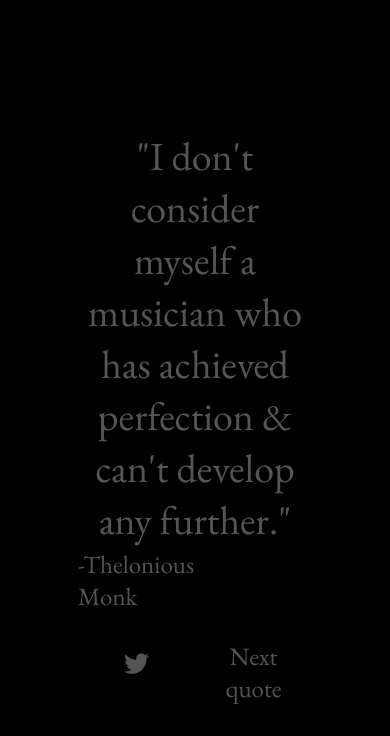
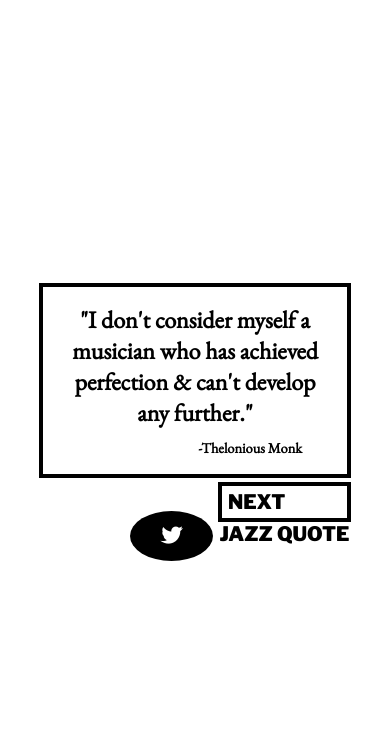
Before and after one commit to rulamon/fcc-random-quote-machine, a plain HTML site: page public/index.html in a window 390 px wide. Drawn offline with nearby package versions, Linux system fonts and the light colour scheme.

Commit message:
finished

```diff
--- a/public/index.html
+++ b/public/index.html
@@ -4,23 +4,24 @@
 	<title>Random Jazz Quote Machine</title>
 	<script src="https://ajax.googleapis.com/ajax/libs/jquery/3.3.1/jquery.min.js"></script>
 	<script src="script.js"></script>
-	<link href="https://fonts.googleapis.com/css?family=EB+Garamond" rel="stylesheet">
+	<link href="https://fonts.googleapis.com/css?family=EB+Garamond|Libre+Franklin:900" rel="stylesheet">
 	<link rel="stylesheet" type="text/css" href="../css/style.css">
 	<link rel="stylesheet" href="https://use.fontawesome.com/releases/v5.6.3/css/all.css" integrity="sha384-UHRtZLI+pbxtHCWp1t77Bi1L4ZtiqrqD80Kn4Z8NTSRyMA2Fd33n5dQ8lWUE00s/" crossorigin="anonymous">
 	<meta name="viewport" content="width=device-width, initial-scale=1.0">
 </head>
 <body>
-	<div id="main-flex-wrapper">
-		<div id="quote-box">
-			<div id="text-flex-container">
+	<div class="flex-parent-center" id="wrapper">
+		<div class="flex-parent-center" id="quote-box">
+			<div class="flex-parent-center" id="quote-wrapper">
 				<div id="text"></div>
-			</div>
-			<div id="author-flex-container">
 				<div id="author"></div>
 			</div>
 			<div id="button-flex-container">
-				<button id="tweet-quote"><i class="fab fa-twitter"></i></button>
-				<button id="new-quote">Next quote</button>
+				<a target="_blank" id="tweet-quote"><i class="fab fa-twitter"></i></a>
+				<div class="flex-parent-center">
+					<button id="new-quote">NEXT</button>
+					<div id="label">JAZZ QUOTE</div>
+				</div>
 			</div>
 		</div>
 	</div>
--- a/public/script.js
+++ b/public/script.js
@@ -107,10 +107,10 @@ $(document).ready(function() {
 	{author: "Billie Holiday", text: "I never had a chance to play with dolls like other kids. I started working when I was 6 years old."},
 	{author: "Billie Holiday", text: "I hate straight singing. I have to change a tune to my own way of doing it. That's all I know." },
 	{author: "Billie Holiday", text: "You can't copy anybody and end up with anything. If you copy, you're working without any real feeling." },
-	{author: "Billie Holiday", text: "I don't think I ever sing the same way twice. The blues is sort of a mixedtext:up thing. You just have to feel it. Anything I do sing is part of my life."},
+	{author: "Billie Holiday", text: "I don't think I ever sing the same way twice. The blues is sort of a mixed-up thing. You just have to feel it. Anything I do sing is part of my life."},
 	{author: "Billie Holiday", text: "I'm always making a comeback but nobody ever tells me where I've been."},
 	{author: "Keith Jarrett", text: "Jazz is one of the least learnable art forms."},
-	{author: "Keith Jarrett", text: "You have to be present for Jazz text: that simple." },
+	{author: "Keith Jarrett", text: "You have to be present for Jazz - that simple." },
 	{author: "Keith Jarrett", text: "I cannot say what I think is right about Music. I only know the rightness of it." },
 	{author: "Keith Jarrett", text: "Jazz is there & gone. It happens. You have to be present for it. That simple."},
 	{author: "Keith Jarrett", text: "If music is sound & came from silence, then silence is potentially greater than sound." },
@@ -126,7 +126,7 @@ $(document).ready(function() {
 	{author: "Thelonious Monk", text: "I like to sleep. There is no set time of day for sleep. You sleep when you're tired & that's all there is to it."},
 	{author: "Thelonious Monk", text: "Play what you want & let the public pick up on what you doing even if it does take them 15, 20 years." },
 	{author: "Thelonious Monk", text: "A Jazz musician is supposed to find his voice, find his niche & do his thing." },
-	{author: "Thelonious Monk", text: "Jazz is a work in progress. We'll be defining traditions in Jazz for 200text:300 years." },
+	{author: "Thelonious Monk", text: "Jazz is a work in progress. We'll be defining traditions in Jazz for 200-300 years." },
 	{author: "Charlie Parker", text: "The time is now." },
 	{author: "Charlie Parker", text: "I can play all I know in eight bars." },
 	{author: "Charlie Parker", text:"You've got to learn your instrument." },
@@ -138,7 +138,7 @@ $(document).ready(function() {
 	{author: "Charlie Parker", text: "I kept thinking there's bound to be something else? I could hear it sometimes, but I couldn't play it." },
 	{author: "Charlie Parker", text: "They teach you there's a boundary line to music. But, man, there's no boundary line to art." },
 	{author: "Charlie Parker", text: "Music is your experience, your thoughts, your wisdom. If you don't live it, it won't come out of your horn." },
-	{author: "Charlie Parker", text: "In Kansas City joints ran 9pmtext:5am. Pay was a $1.25 a night but somebody special like Count Basie could command $1.50."}]
+	{author: "Charlie Parker", text: "In Kansas City joints ran 9pm-5am. Pay was a $1.25 a night but somebody special like Count Basie could command $1.50."}]
 
 
 // create method to generate random quote object
@@ -146,20 +146,22 @@ $(document).ready(function() {
 		return this[Math.floor(Math.random() * this.length)]
 	};
 
-// assign first random quote object to variable and add to html elements
+// assign first random quote object to variable and add to html elements, also set tweet contents in href
 
 	const firstQuoteObject = quotesArray.randomQuoteObject();
 	$("#text").text('"' + firstQuoteObject.text + '"');
 	$("#author").text('-' +  firstQuoteObject.author);
+	$("#tweet-quote").attr("href", "https://www.twitter.com/intent/tweet?text=" + encodeURIComponent(firstQuoteObject.text + "  -" + firstQuoteObject.author)  + "&hashtags=jazzquote")
 
 // define click event, assigning a random object to a variable and placing the info in the assigned divs
 	$("#new-quote").click(()=> {
 		const newQuoteObject = quotesArray.randomQuoteObject();
-		$("#text").fadeOut(500);
-		$("#author").fadeOut(500);
+		$("#quote-wrapper").fadeOut(500);
 		setTimeout(() => {
-			$("#text").text('"' + newQuoteObject.text + '"').fadeIn(500);
-			$("#author").text('-' +  newQuoteObject.author).fadeIn(500);
+			$("#text").text('"' + newQuoteObject.text + '"');
+			$("#author").text('-' +  newQuoteObject.author);
+			$("#tweet-quote").attr("href", "https://www.twitter.com/intent/tweet?text=" + encodeURIComponent(newQuoteObject.text + "  -" + newQuoteObject.author)  + "&hashtags=jazzquote")
+			$("#quote-wrapper").fadeIn(500)
 		}, 500)
 	});
 });
--- a/sass/style.scss
+++ b/sass/style.scss
@@ -1,58 +1,67 @@
-$main-font: 'EB Garamond', serif;
-$main-color: #000000;
-$text-color: #555555;
-$button-focus-color: #111111;
+$main-font: "EB Garamond", serif;
+$main-color: #ffffff;
+$text-color: #000000;
+$button-focus-color: #0066ff;
+$text-size-small: 24px;
 
 body {
 	padding: 0;
 	margin: 0;
 }
 
-#main-flex-wrapper {
+.flex-parent-center {
+	display: flex;
+	align-items: center;
+	justify-content: center;
+	flex-direction: column;
+}
+
+#wrapper {
 	background-color: $main-color;
-	display: flex;
-	justify-content: center;
-	align-items: center;
 	height: 100vh;
 	width: 100vw;
 
 	#quote-box {
-		background-color: $main-color;//#222222;
+		background-color: $main-color;
 		font-family: $main-font;
 		color: $text-color;
-		height: 80vh;
+		font-weight: bold;
+		height: 85vh;
 		width: 60vw;
 		display: flex;
-		flex-direction: column;
 		align-items: stretch;
 		justify-content: center;
 
-		#text-flex-container {
-			background-color: $main-color;//#333333;
-			flex-basis: auto;
-			display: flex;
-			align-items: stretch;
-			justify-content: center;
-			transition: content 1s;
-
+		#quote-wrapper {
+			padding: 60px 40px;
+			border: solid 4px $text-color;
 
 			#text {
 				font-size: 40px;
 				text-align: center;
+				align-self: stretch;
+				transition: content 1s;
+			}
+
+			#author {
+				font-size: 24px;
+				align-self: flex-end;
+				padding: 10px 30px 0 0;
+				transition: content 1s;
+			}
+
+			@media only screen and (max-width: 600px) {
+				#text {
+					font-size: $text-size-small
+				}
+				#author {
+					font-size: $text-size-small / 5 * 3;
+				}
 			}
 		}
-
-		#author-flex-container {
-			display: flex;
-			flex-basis: 10%;
-			align-items: center;
-			justify-content: flex-end;
-			background-color: $main-color;//#555555;
-			padding-right: 60px;
-			transition: content 1s;
-
-			#author {
-				font-size: 25px;
+		@media only screen and (max-width: 600px) {
+			#quote-wrapper {
+				padding: 17px 15px;
 			}
 		}
 
@@ -60,30 +69,85 @@ body {
 			display: flex;
 			flex-direction: row;
 			align-items: center;
-			justify-content: space-around;
-			background-color: $main-color;
-			flex-basis: 100px;
+			justify-content: flex-end;
+			flex-basis: 130px;
+			font-family: "Libre Franklin", sans-serif;
+			font-size: 30px;
 
-
-			button {
-				font-family: $main-font;
-				height:50px;
-				flex-basis: 170px;
-				font-size: 25px;
-				background-color: $main-color;
-				color: $text-color;
-				border-radius: 5px;
-				-webkit-transition: background-color 0.5s;
-				transition: background-color 0.5s;
-				border: none;
-			}
 			button:focus {
 				outline: none;
 			}
-			button:hover {
+
+			#tweet-quote {
+				height: 75px;
+				width: 128px;
+				border-radius: 50%;
+				color: $main-color;
+				background-color: $text-color;
+				border: none;
+				-webkit-transition: background-color 0.5s, color 0.5s;
+				transition: background-color 0.5s, color 0.5s;
+				align-self: flex-end;
+				margin-right: 5px;
+				font-size: 30px;
+				text-align: center;
+				line-height: 75px;
+			}
+
+			#tweet-quote:hover {
 				background-color: $button-focus-color;
-				// border: solid 1px $text-color;
+		    }
+
+		    @media only screen and (max-width: 600px) {
+		    	#tweet-quote {
+		    		width: 83px;
+		    		height: 50px;
+		    		font-size: 20px;
+		    		line-height: 50px;
+		    	}
+		    }
+
+		    #new-quote {
+		    	flex-basis: 57px;
+		    	font-family: "Libre Franklin", sans-serif;
+		    	font-size: 30px;
+		    	width: 200px;
+		    	color: $text-color;
+		    	border: solid 4px $text-color;
+		    	background-color: $main-color;
+		    	-webkit-transition: border-color 0.5s, color 0.5s;
+		    	transition: border-color 0.5s, color 0.5s;
+		    	text-align: left;
+		    }
+		    #new-quote:hover {
+		    	border-color: $button-focus-color;
+		    	color: $button-focus-color;
+		    }
+
+		    #label {
+		    	flex-basis: 35px;
+		    }
+		    @media only screen and (max-width: 600px) {
+		    	#new-quote {
+		    		flex-basis: 40px;
+		    		width: 133px;
+		    		font-size: 20px;
+		    	}
+		    	#label {
+		    		font-size: 20px;
+		    	}
+		    }
+		}
+		@media only screen and (max-width: 600px) {
+			#button-flex-container {
+				flex-basis: 83px;
 			}
 		}
 	}
+
+	@media only screen and (max-width: 600px) {
+		#quote-box {
+			width: 80vw;
+		}
+	}
 }
```
Also changed, not shown: css/style.css, 1 other file.
